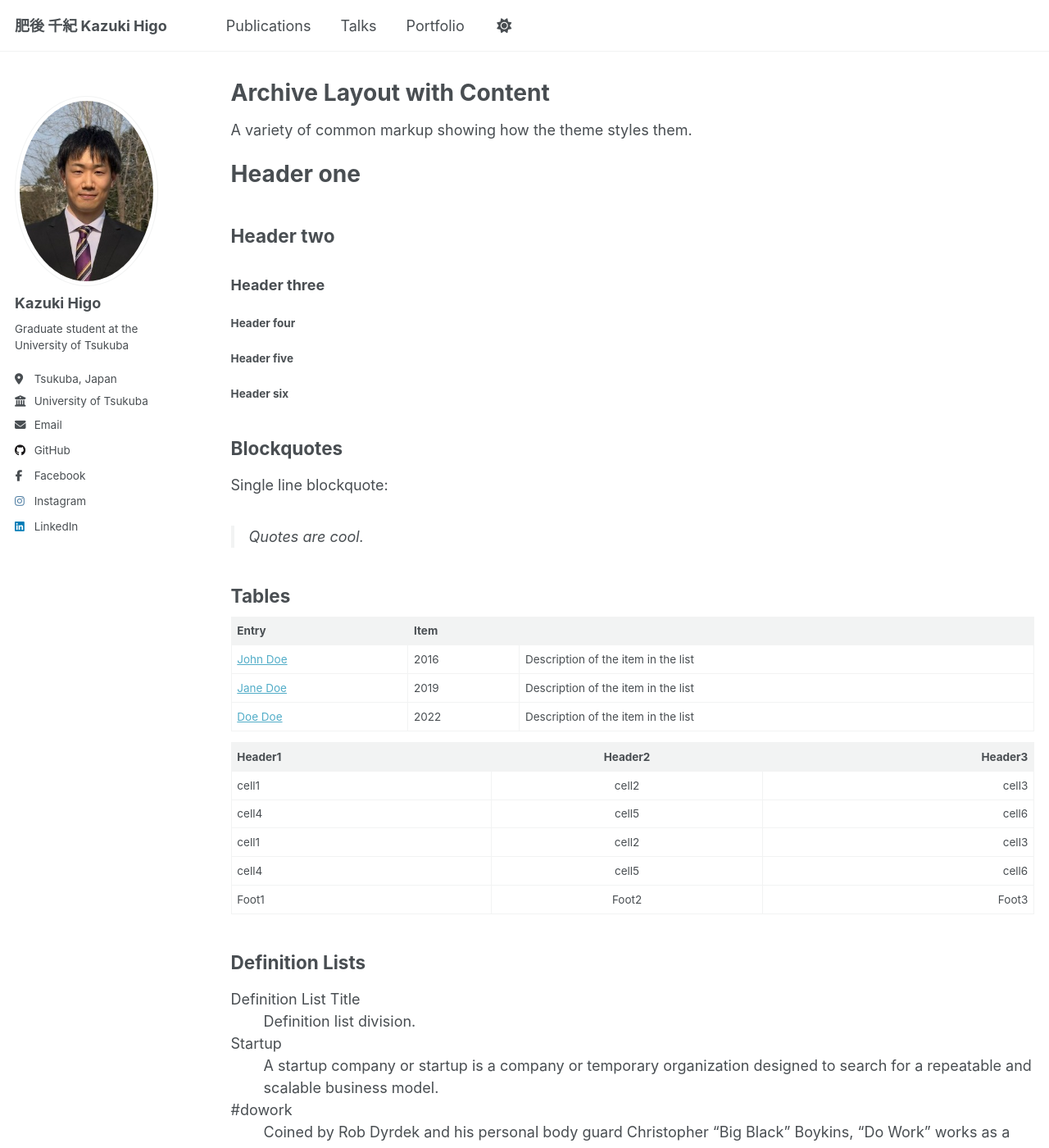
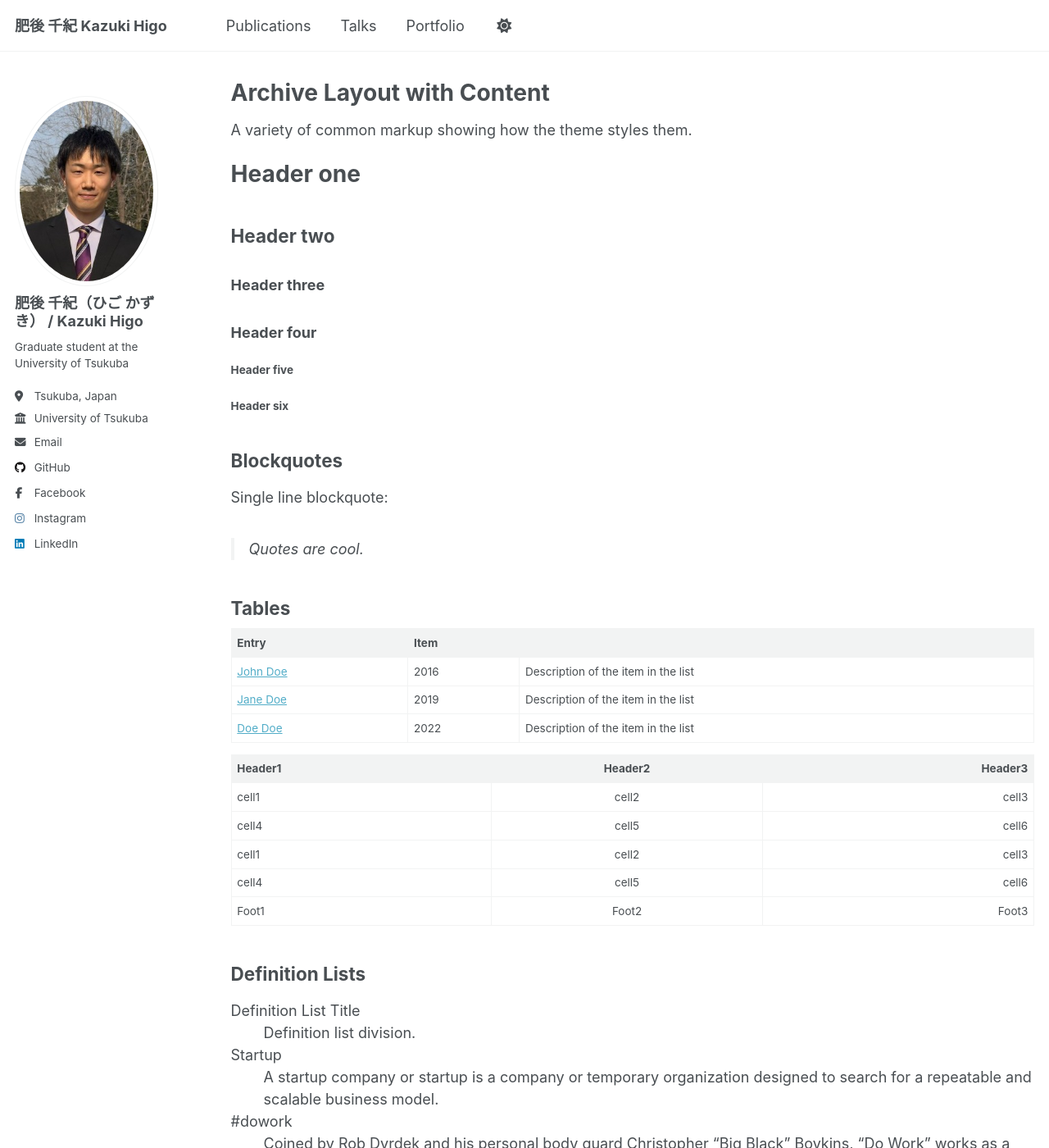
Before and after one commit to millennium-nova/millennium-nova.github.io, a Jekyll site: the page built from _pages/archive-layout-with-content.md, in a window 1280 px wide and 1400 px high. Shown: the whole window at 82% size. Built offline with Jekyll 4.4.1, drawn with Linux system fonts in a browser that asks for light colours.

Commit message:
プロフィールとSEOメタデータを更新し、スタイル設定を調整

```diff
--- a/_config.yml
+++ b/_config.yml
@@ -12,7 +12,7 @@
 title                    : "肥後 千紀 Kazuki Higo"
 title_separator          : "-"
 name                     : &name "Kazuki Higo"
-description              : &description "This is a Test Page."
+description              : &description "Graduate student at the University of Tsukuba, Japan, interested in deep learning, image generation, computer vision and computer graphics."
 url                      : "https://millennium-nova.github.io" # "http://localhost:4000" # localhost はローカルテスト用, "https://millennium-nova.github.io"
 baseurl                  : "" # the subpath of your site, e.g. "/blog"
 repository               : "millennium-nova/millennium-nova.github.io"
@@ -23,7 +23,7 @@
 author:
   # Biographic information
   avatar           : "kazukihigo.jpg"
-  name             : "Kazuki Higo"
+  name             : "肥後 千紀（ひご かずき） / Kazuki Higo"
   pronouns         : # example: "she/her"
   bio              : "Graduate student at the University of Tsukuba"
   location         : "Tsukuba, Japan"
--- a/_includes/head.html
+++ b/_includes/head.html
@@ -7,9 +7,32 @@
 <script type="application/ld+json">
 {
   "@context": "https://schema.org",
-  "@type": "WebSite",
-  "name": "Kazuki Higo",
-  "url": "https://millennium-nova.github.io"
+  "@type": "Person",
+  "name": "肥後 千紀",
+  "alternateName": [
+    "肥後千紀",
+    "肥後かずき",
+    "ひごかずき",
+    "Kazuki Higo",
+    "Higo Kazuki"
+  ],
+  "url": "https://millennium-nova.github.io/",
+  "image": "https://millennium-nova.github.io/images/kazukihigo.jpg",
+  "affiliation": {
+    "@type": "Organization",
+    "name": "University of Tsukuba"
+  },
+  "knowsAbout": [
+    "Deep Learning",
+    "Image Generation",
+    "Computer Vision",
+    "Computer Graphics"
+  ],
+  "sameAs": [
+    "https://www.cgg.cs.tsukuba.ac.jp/~kazhigo/",
+    "https://github.com/millennium-nova",
+    "https://www.linkedin.com/in/kazuki-higo"
+  ]
 }
 </script>
 
--- a/_includes/seo.html
+++ b/_includes/seo.html
@@ -23,6 +23,7 @@
 {% assign seo_description = page.description | default: page.excerpt | default: site.description %}
 {% if seo_description %}
   {% assign seo_description = seo_description | markdownify | strip_html | strip_newlines | escape_once %}
+  <meta name="description" content="{{ seo_description }}">
 {% endif %}
 
 {% assign seo_author = page.author | default: page.author[0] | default: site.author[0] %}
@@ -121,10 +122,8 @@
 {% if page.date %}
   <meta property="og:type" content="article">
 {% endif %}
-{% if page.excerpt %}
-  <meta property="og:description" name="description" content="{{ seo_description }}">
-{% elsif site.og_description %}
-  <meta property="og:description" name="description" content="{{ site.og_description }}">
+{% if seo_description %}
+  <meta property="og:description" content="{{ seo_description }}">
 {% endif %}
 {% if seo_url %}
   <meta property="og:url" content="{{ page.url | prepend: seo_url | replace: "/index.html", "/" }}">
--- a/_sass/layout/_base.scss
+++ b/_sass/layout/_base.scss
@@ -45,7 +45,7 @@
 }
 
 h4 {
-  font-size: $type-size-6;
+  font-size: $type-size-5;
 }
 
 h5 {
```
Also changed, not shown: _pages/about.md (+0 -1 lines).
